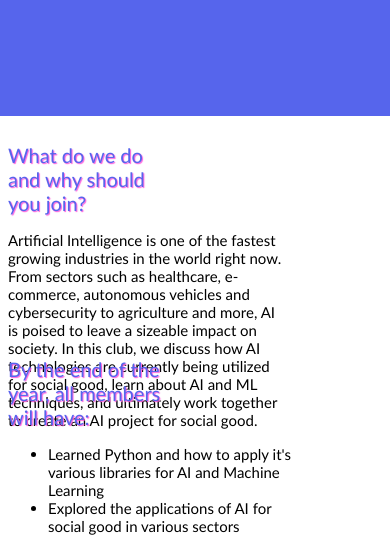
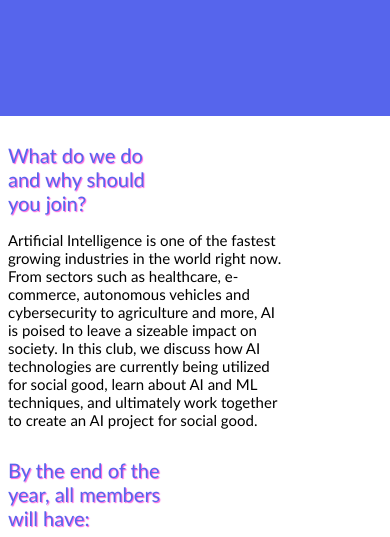
Before and after one commit to lahsai/lahsai.github.io, a plain HTML site: page about.html in a window 390 px wide. Shown: the part 314-851 px from the top of the page. Drawn offline with Linux system fonts and the light colour scheme.

Commit message:
Responsive Test

```diff
--- a/style.css
+++ b/style.css
@@ -201,7 +201,7 @@ body {
 
   .about-flex-container > div {
     width: 40vw;
-    height: 23vh;
+    height: 35vh;
   }
 
   .resources-flex-container {
```
